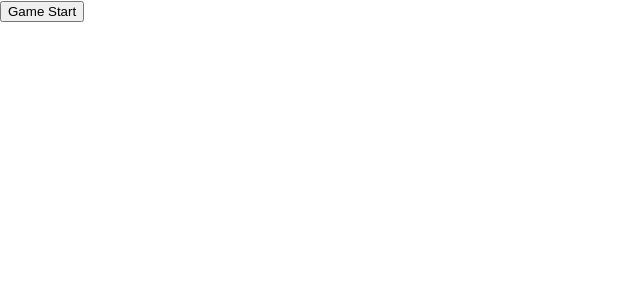
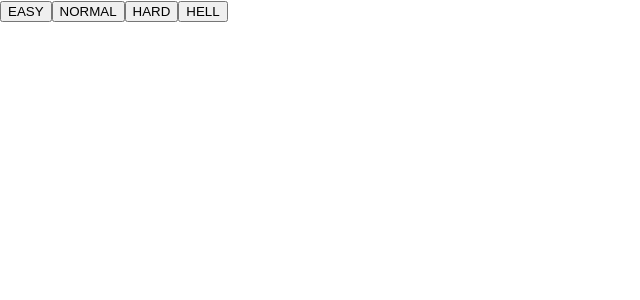
Before and after one commit to stripy1026/memory-button-app, a React (Create React App) app: page / in a window 1280 px wide. Shown: the top 300 px of the page, without its empty margins (0-640 px from the left). Built offline with nearby package versions, Linux system fonts and the light colour scheme.

Commit message:
feat: :sparkles: Level system added

```diff
--- a/src/common/GamePage.tsx
+++ b/src/common/GamePage.tsx
@@ -15,11 +15,13 @@ export const GamePage = () => {
   const handleClick = (key: number) => {
     if (index === props.length - 1 && key === props[index]) {
       alert("Game Clear!");
-      navigate("/");
+      setLevel(1);
+      navigate("/", { replace: true });
     } else if (index === level - 1 && key === props[index]) {
       alert("Successed!");
       setLevel((prev) => prev + 1);
       navigate(`/loading`, {
+        replace: true,
         state: {
           answer: props,
         },
@@ -27,7 +29,7 @@ export const GamePage = () => {
     } else if (key !== props[index]) {
       alert("Failed!");
       setLevel(1);
-      navigate("/");
+      navigate("/", { replace: true });
     } else {
       setIndex((prev) => prev + 1);
     }
--- a/src/common/Home.tsx
+++ b/src/common/Home.tsx
@@ -3,17 +3,46 @@ import createAnswer from "util/createAnswer";
 import { NavigateFunction, useNavigate } from "react-router-dom";
 
 export const Home = () => {
-  const answer: number[] = createAnswer();
   const navigate: NavigateFunction = useNavigate();
-  const handleClick = () =>
+  const handleClick = (key: number) => {
+    const answer: number[] = createAnswer(key);
     navigate(`loading`, {
+      replace: true,
       state: {
         answer,
       },
     });
+  };
   return (
     <div>
-      <button onClick={handleClick}>Game Start</button>
+      <button
+        onClick={() => {
+          handleClick(4);
+        }}
+      >
+        EASY
+      </button>
+      <button
+        onClick={() => {
+          handleClick(8);
+        }}
+      >
+        NORMAL
+      </button>
+      <button
+        onClick={() => {
+          handleClick(16);
+        }}
+      >
+        HARD
+      </button>
+      <button
+        onClick={() => {
+          handleClick(32);
+        }}
+      >
+        HELL
+      </button>
     </div>
   );
 };
--- a/src/common/LoadingPage.tsx
+++ b/src/common/LoadingPage.tsx
@@ -25,6 +25,7 @@ export const LoadingPage = () => {
       await handleClick(prop, i, set);
     }
     navigate(`/game`, {
+      replace: true,
       state: {
         answer: props,
       },
@@ -49,7 +50,7 @@ export const LoadingPage = () => {
         resolve(setOnActive([false, false, false, false]));
       }, 1000);
     });
-  }; // make promise function and then useNavigate
+  };
   return (
     <>
       <div className="button-group">
--- a/src/util/createAnswer.ts
+++ b/src/util/createAnswer.ts
@@ -1,6 +1,6 @@
-export default function createAnswer(): number[] {
+export default function createAnswer(key: number): number[] {
   let answer: number[] = [];
-  while (answer.length < 4) {
+  while (answer.length < key) {
     answer.push(Math.floor(Math.random() * 4));
   }
   return answer;
```
